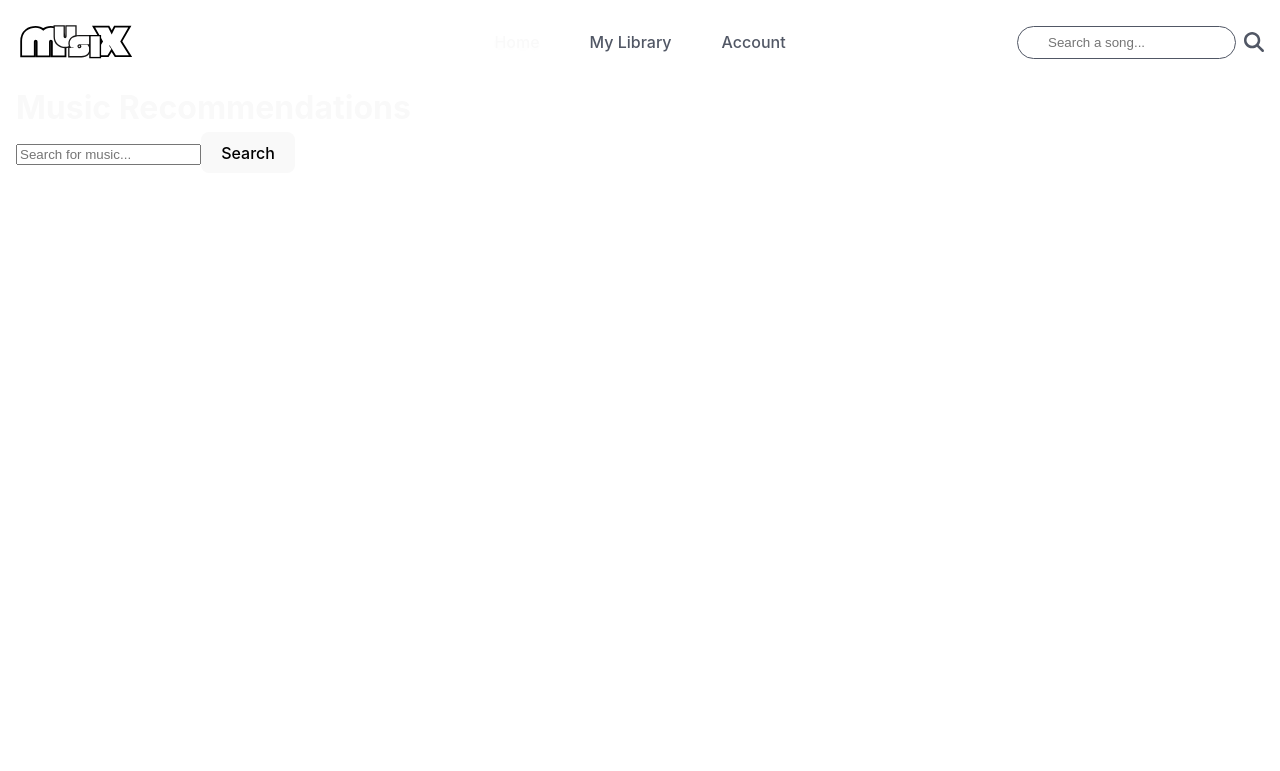
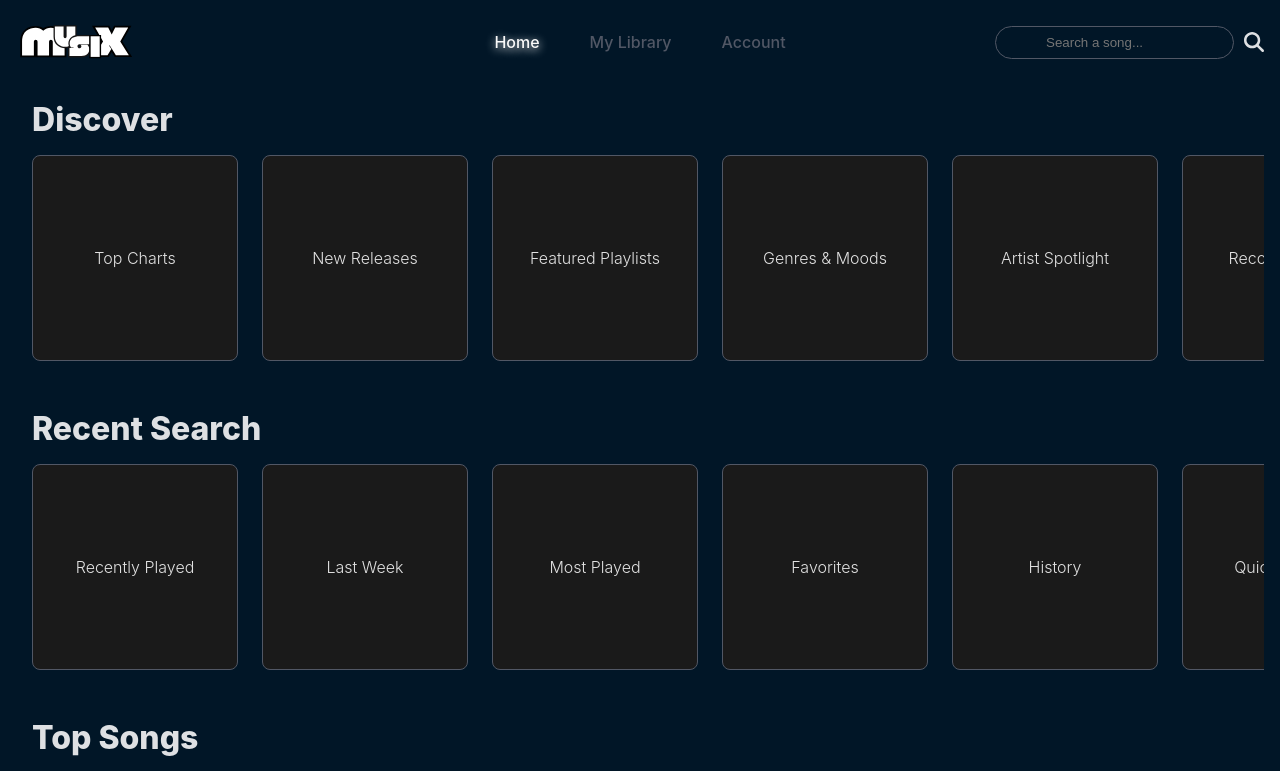
Before and after one commit to lilswapnil/musixapp.github.io, a React (Vite) app: page / in a window 1280 px wide. Shown: the top 771 px of the page. Built offline with nearby package versions, Linux system fonts and the light colour scheme.

Commit message:
front end working

```diff
--- a/src/App.css
+++ b/src/App.css
@@ -2,22 +2,27 @@
   max-width: 1380px;
   margin: 0 auto;
   padding: 1rem;
+  --text-color : #f9f9f9;
+  --text-unhighlighted : #515765;
+  --white: #ffffff;
+  --black: #1a1a1a;
+  --gray: #515765;
 }
 
 .logo {
   height: 3em;
   will-change: filter;
   transition: filter 300ms;
-  color: white;
+  color: var(--white);
   display: block;
   float: left;
   contain: content;
 }
 .logo:hover {
-  filter: drop-shadow(0 0 2em #121212);
+  filter: drop-shadow(0 0 2em var(--text-unhighlighted));
 }
 .logo.react:hover {
-  filter: drop-shadow(0 0 2em #121212);
+  filter: drop-shadow(0 0 2em var(--text-color));
 }
 
 @keyframes logo-spin {
@@ -40,5 +45,268 @@
 }
 
 .read-the-docs {
-  color: #888;
+  color: var(--text-unhighlighted);
 }
+
+#Links
+a {
+  color: var(--text-color);
+  text-decoration: inherit;
+}
+
+a:hover {
+  color: var(--text-color);
+}
+
+h1 {
+  font-size: 2em;
+  line-height: 1.5;
+  margin: 0rem;
+  color: var(--text-color);
+}
+
+
+button {
+  border-radius: 8px;
+  border: 1px solid transparent;
+  padding: 0.6em 1.2em;
+  font-size: 1em;
+  font-weight: 500;
+  font-family: inherit;
+  background-color: #1a1a1a;
+  cursor: pointer;
+  transition: border-color 0.25s;
+}
+button:hover {
+  border-color: var(--text-color);
+}
+button:focus,
+button:focus-visible {
+  outline: 4px auto -webkit-focus-ring-color;
+}
+
+@media (prefers-color-scheme: light) {
+  :root {
+    color: #213547;
+    background-color: #ffffff;
+  }
+  a:hover {
+    color: #747bff;
+  }
+  button {
+    background-color: #f9f9f9;
+  }
+}
+
+.me-auto {
+  text-align: center;
+  border-radius: 10rem;
+  display: inline-block;
+  /*text-shadow: 1px 1px 5px #ffffff; */
+}
+
+nav {
+  margin-top: 1rem;
+  margin-bottom: 2rem;
+}
+
+nav ul {
+  list-style: none;
+  margin: 0;
+  padding: 0;
+  display: flex;
+  align-items: center;
+  justify-content: center;
+  width: 100%;
+  position: relative;
+}
+
+.logo {
+  position: absolute;
+  left: 0;
+}
+
+nav li {
+  display: inline;
+  margin: 0 15px;
+}
+
+nav a {
+  color: var(--text-unhighlighted);
+  text-decoration: none;
+  font-weight: 500;
+  padding: 5px 10px;
+  border-radius: 3px;
+  transition: color 0.3s;
+}
+
+nav a:hover {
+  text-shadow: 1px 2px 20px var(--text-color);
+}
+
+nav a.active {
+  color: var(--text-color);
+  text-shadow: 0px 2px 10px var(--text-color);
+}
+
+a h3 {
+  color: var(--text-unhighlighted);
+  margin-bottom: 0.5em;
+}
+
+a p {
+  color: var(--text-unhighlighted);
+  font-size: 0.9em;
+}
+
+.sub-text {
+  margin: 0px;
+  padding: 0px;
+}
+
+p {
+  margin: 0px;
+  padding: 0px;
+}
+
+.NavLinks {
+  display: flex;
+  align-items: center;
+}
+
+.search-container {
+    position: absolute;
+    right: 0;
+    display: flex;
+    align-items: center;
+    gap: 10px;
+}
+
+.search-icon {
+
+    font-size: 20px;
+    transition: color 0.3s;
+    cursor: pointer;
+}
+
+.search-icon:hover {
+    color: var(--text-color);
+}
+
+.search-icon:active {
+    color: var(--white);
+}
+
+.search-container input {
+    padding: 8px 10px;
+    padding-left: 50px;
+    border-radius: 50px;
+    border: 1px solid var(--text-unhighlighted);
+    background-color: transparent;
+    color: var(--text-unhighlighted);
+    transition: border-color 0.3s, color 0.3s;
+}
+
+.search-container input:hover {
+    border-color: var(--text-color);
+    color: var(--text-color);
+}
+
+.search-container input:hover::placeholder {
+    color: var(--text-color);
+}
+
+.section-container {
+  margin-top: 1rem;
+}
+
+.section-heading {
+  display: flex;
+  align-items: center;
+  gap: 1rem;
+}
+
+.section-title {
+  font-size: 2rem;
+  font-weight: 800;
+  padding-top: 1rem;
+  padding-left: 1rem;
+}
+
+.section-play {
+  cursor: pointer;
+}
+
+.scroll-container {
+  display: flex;
+  overflow-x: auto;
+  gap: 1.5rem;
+  padding: 1rem;
+  scrollbar-width: none; /* Firefox */
+  -ms-overflow-style: none; /* IE and Edge */
+}
+
+.scroll-container::-webkit-scrollbar {
+  display: none; /* Chrome, Safari and Opera */
+}
+
+.card {
+  flex: 0 0 auto;
+  min-width: 172px;
+  height: 172px;
+  background-color: var(--black);
+  border: 1px solid var(--gray);
+  border-radius: 0.5rem;
+  padding: 1rem;
+  display: flex;
+  align-items: center;
+  justify-content: center;
+  transition: border-color 0.3s;
+}
+
+.card:hover {
+  box-shadow: 0px 2px 10px var(--text-color);
+}
+
+.grid-scroll-container {
+  display: flex;
+  overflow-x: auto; /* Horizontal scrolling */
+  gap: 1rem; /* Space between items */
+  padding: 1rem;
+  scroll-behavior: smooth; /* Smooth scrolling */
+  scrollbar-width: none; /* Hide scrollbar in Firefox */
+  -ms-overflow-style: none; /* Hide scrollbar in IE/Edge */
+}
+
+.grid-scroll-container::-webkit-scrollbar {
+  display: none; /* Chrome, Safari, and Opera */
+}
+
+.section-content-container {
+  width: auto;
+  min-width: 26.5rem;
+  border: 1px solid var(--gray);
+  border-radius: 0.5rem;
+  margin-bottom: 1rem;
+  padding: 0.5rem;
+  display: flex;
+  align-items: center;
+  gap: 1rem;
+  transition: border-color 0.3s, box-shadow 0.3s;
+}
+
+.section-content-container:hover {
+  border-color: var(--text-color);
+  box-shadow: 0px 2px 10px rgba(249, 249, 249, 0.1);
+}
+
+.content-image img {
+  width: 4rem;
+  height: 4rem;
+}
+
+.content-information {
+  display: flex;
+  flex-direction: column;
+  justify-content: center;
+}
--- a/src/components/NavBar.jsx
+++ b/src/components/NavBar.jsx
@@ -3,6 +3,7 @@ import { FontAwesomeIcon } from '@fortawesome/react-fontawesome';
 import { faSearch } from '@fortawesome/free-solid-svg-icons';
 
 export default function NavBar() {
+
     return (
         <>
         <nav>
--- a/src/index.css
+++ b/src/index.css
@@ -1,11 +1,10 @@
 :root {
   font-family: Inter, system-ui, Avenir, Helvetica, Arial, sans-serif;
   font-weight: 300;
-
+  --background-color : #011627;
   color-scheme: light dark;
   color: rgba(255, 255, 255, 0.87);
-  background-color: #111823;
-
+  background-color: var(--background-color);
   font-synthesis: none;
   text-rendering: optimizeLegibility;
   -webkit-font-smoothing: antialiased;
@@ -17,266 +16,3 @@ body {
   min-width: 320px;
   min-height: 100vh;
 }
-
-#Links
-a {
-  color: #ffffff;
-  text-decoration: inherit;
-}
-
-a:hover {
-  color: #f9f9f9;
-}
-
-h1 {
-  font-size: 2em;
-  line-height: 1.5;
-  margin: 0rem;
-  color: #f9f9f9;
-}
-
-
-button {
-  border-radius: 8px;
-  border: 1px solid transparent;
-  padding: 0.6em 1.2em;
-  font-size: 1em;
-  font-weight: 500;
-  font-family: inherit;
-  background-color: #1a1a1a;
-  cursor: pointer;
-  transition: border-color 0.25s;
-}
-button:hover {
-  border-color: #f9f9f9;
-}
-button:focus,
-button:focus-visible {
-  outline: 4px auto -webkit-focus-ring-color;
-}
-
-@media (prefers-color-scheme: light) {
-  :root {
-    color: #213547;
-    background-color: #ffffff;
-  }
-  a:hover {
-    color: #747bff;
-  }
-  button {
-    background-color: #f9f9f9;
-  }
-}
-
-.me-auto {
-  text-align: center;
-  border-radius: 10rem;
-  display: inline-block;
-  /*text-shadow: 1px 1px 5px #ffffff; */
-}
-
-nav {
-  margin-top: 1rem;
-  margin-bottom: 2rem;
-}
-
-nav ul {
-  list-style: none;
-  margin: 0;
-  padding: 0;
-  display: flex;
-  align-items: center;
-  justify-content: center;
-  width: 100%;
-  position: relative;
-}
-
-.logo {
-  position: absolute;
-  left: 0;
-}
-
-nav li {
-  display: inline;
-  margin: 0 15px;
-}
-
-nav a {
-  color: #515765;
-  text-decoration: none;
-  font-weight: 500;
-  padding: 5px 10px;
-  border-radius: 3px;
-  transition: color 0.3s;
-}
-
-nav a:hover {
-  text-shadow: 1px 2px 20px #f9f9f9;
-}
-
-nav a.active {
-  color: #f9f9f9;
-  text-shadow: 0px 2px 10px #f9f9f9;
-}
-
-a h3 {
-  color: #333;
-  margin-bottom: 0.5em;
-}
-
-a p {
-  color: #515765;
-  font-size: 0.9em;
-}
-
-.sub-text {
-  margin: 0px;
-  padding: 0px;
-}
-
-p {
-  margin: 0px;
-  padding: 0px;
-}
-
-.NavLinks {
-  display: flex;
-  align-items: center;
-}
-
-.search-container {
-    position: absolute;
-    right: 0;
-    display: flex;
-    align-items: center;
-    gap: 8px;
-}
-
-.search-icon {
-    color: #515765;
-    font-size: 20px;
-    transition: color 0.3s;
-    cursor: pointer;
-}
-
-.search-icon:hover {
-    color: #f9f9f9;
-}
-
-.search-icon:active {
-    color: #ffffff;
-}
-
-.search-container input {
-    padding: 8px 10px;
-    padding-left: 30px;
-    border-radius: 30px;
-    border: 1px solid #515765;
-    background-color: transparent;
-    color: #515765;
-    transition: border-color 0.3s, color 0.3s;
-}
-
-.search-container input:hover {
-    border-color: #f9f9f9;
-    color: #f9f9f9;
-}
-
-.search-container input:hover::placeholder {
-    color: #f9f9f9;
-}
-
-.section-container {
-  margin-top: 1rem;
-}
-
-.section-heading {
-  display: flex;
-  align-items: center;
-  gap: 1rem;
-}
-
-.section-title {
-  font-size: 2rem;
-  font-weight: 800;
-  padding-top: 1rem;
-  padding-left: 1rem;
-}
-
-.section-play {
-  cursor: pointer;
-}
-
-.scroll-container {
-  display: flex;
-  overflow-x: auto;
-  gap: 1rem;
-  padding: 1rem;
-  scrollbar-width: none; /* Firefox */
-  -ms-overflow-style: none; /* IE and Edge */
-}
-
-.scroll-container::-webkit-scrollbar {
-  display: none; /* Chrome, Safari and Opera */
-}
-
-.card {
-  flex: 0 0 auto;
-  min-width: 172px;
-  height: 172px;
-  background-color: #1a1a1a;
-  border: 1px solid #515765;
-  border-radius: 0.5rem;
-  padding: 1rem;
-  display: flex;
-  align-items: center;
-  justify-content: center;
-  transition: border-color 0.3s;
-}
-
-.card:hover {
-  box-shadow: 0px 2px 10px #f9f9f9;
-}
-
-.grid-scroll-container {
-  display: flex;
-  overflow-x: auto; /* Horizontal scrolling */
-  gap: 1rem; /* Space between items */
-  padding: 1rem;
-  scroll-behavior: smooth; /* Smooth scrolling */
-  scrollbar-width: none; /* Hide scrollbar in Firefox */
-  -ms-overflow-style: none; /* Hide scrollbar in IE/Edge */
-}
-
-.grid-scroll-container::-webkit-scrollbar {
-  display: none; /* Chrome, Safari, and Opera */
-}
-
-.section-content-container {
-  width: auto;
-  min-width: 26.5rem;
-  border: 1px solid #515765;
-  border-radius: 0.5rem;
-  margin-bottom: 1rem;
-  padding: 0.5rem;
-  display: flex;
-  align-items: center;
-  gap: 1rem;
-  transition: border-color 0.3s, box-shadow 0.3s;
-}
-
-.section-content-container:hover {
-  border-color: #f9f9f9;
-  box-shadow: 0px 2px 10px rgba(249, 249, 249, 0.1);
-}
-
-.content-image img {
-  width: 4rem;
-  height: 4rem;
-}
-
-.content-information {
-  display: flex;
-  flex-direction: column;
-  justify-content: center;
-}
--- a/src/pages/HomePage.jsx
+++ b/src/pages/HomePage.jsx
@@ -1,42 +1,13 @@
-import React, { useState } from 'react';
-import axios from 'axios';
-
-const HomePage = () => {
-  const [searchTerm, setSearchTerm] = useState('');
-  const [recommendations, setRecommendations] = useState([]);
-
-  const handleSearch = async () => {
-    try {
-      // Track the search term
-      await axios.post('http://localhost:5000/track_search', { search_term: searchTerm });
-
-      // Fetch recommendations (assuming you have an endpoint for this)
-      const response = await axios.post('http://localhost:5000/recommend', {
-        preferences: [1, 0, 0, 1, 0]  // Example user preferences
-      });
-      setRecommendations(response.data);
-    } catch (error) {
-      console.error('Error:', error);
-    }
-  };
+import Discover from "../cards/Discover";
+import RecentSearch from "../cards/RecentSearch";
+import TopSongs from "../cards/TopSongs";
+export default function HomePage() {
 
   return (
-    <div>
-      <h1>Music Recommendations</h1>
-      <input
-        type="text"
-        value={searchTerm}
-        onChange={(e) => setSearchTerm(e.target.value)}
-        placeholder="Search for music..."
-      />
-      <button onClick={handleSearch}>Search</button>
-      <ul>
-        {recommendations.map((rec, index) => (
-          <li key={index}>{rec}</li>
-        ))}
-      </ul>
-    </div>
+    <>
+    <Discover />
+    <RecentSearch />
+    <TopSongs />
+    </>
   );
 };
-
-export default HomePage;
```
Also changed, not shown: 2 other files (tests, documents, lock files or other folders).
